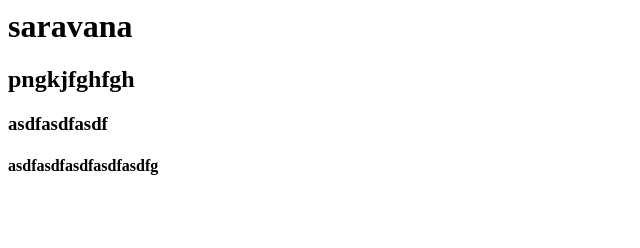
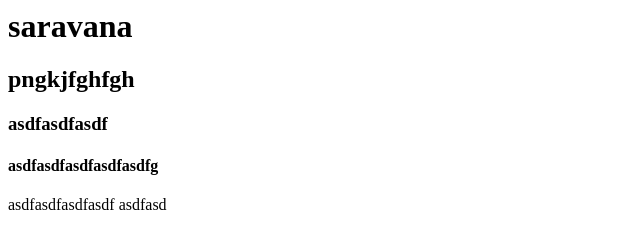
Before and after one commit to saravanaCr7/githubcourse, a plain HTML site: page index.html in a window 1280 px wide. Shown: the whole page, without its empty margins (0-640 px from the left). Drawn offline with Linux system fonts and the light colour scheme.

Commit message:
added section

```diff
--- a/index.html
+++ b/index.html
@@ -2,3 +2,4 @@
 <h2>pngkjfghfgh</h2>
 <h3>asdfasdfasdf</h3>
 <h4>asdfasdfasdfasdfasdfg</h4>
+<sec>asdfasdfasdfasdf asdfasd </sec>
```
